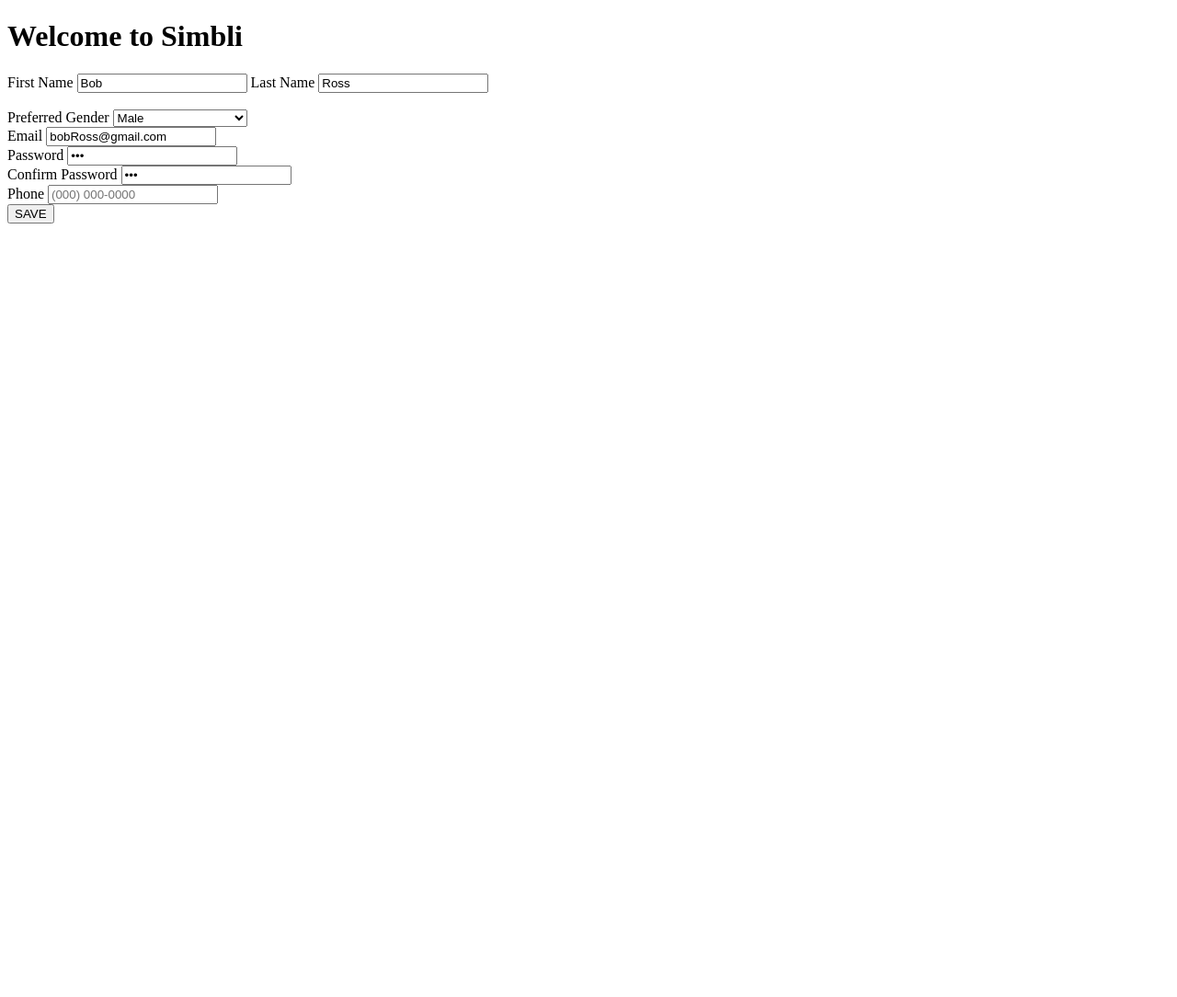
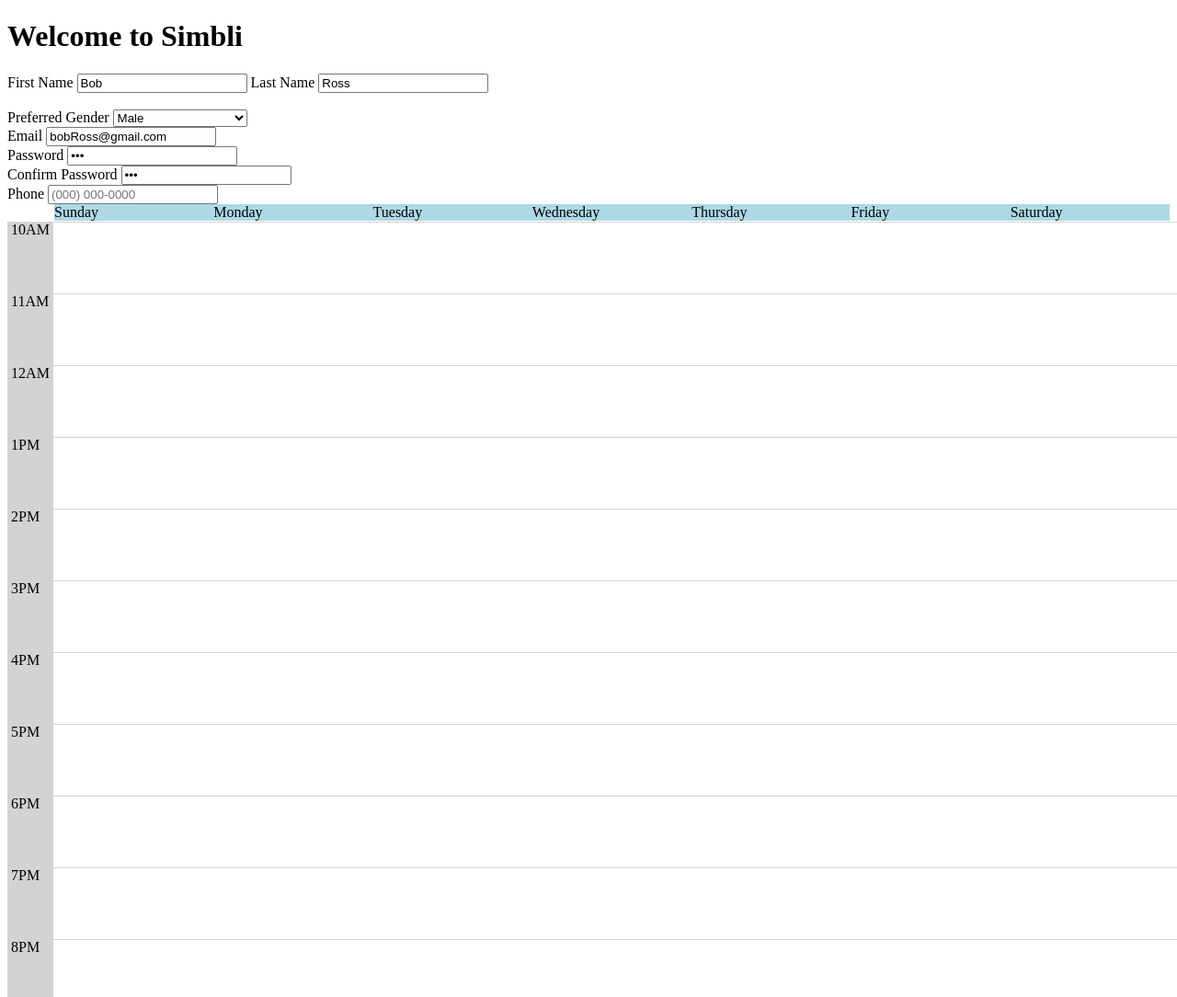
Before and after one commit to peilin314/simbli, a plain HTML site: page employeeInfo.html in a window 1280 px wide. Shown: the top 1084 px of the page at 92% size. Before the commit the page ends 800 px from the top, so only its background shows below. Drawn offline with Linux system fonts and the light colour scheme.

Commit message:
Added the general layout of the timetable for availability input

```diff
--- a/employeeInfo.html
+++ b/employeeInfo.html
@@ -7,26 +7,7 @@
     <meta name="viewport" content="width=device-width, initial-scale=1.0">
     <title>Simbli</title>
     <h1>Welcome to Simbli</h1>
-    <script type="text/javascript">
-
-      /*  function saveInfo() {
-            let firstN = document.getElementById("firstName").value;
-            let lastN = document.getElementById("lastName").value;
-            let email = document.getElementById("email").value;
-            let pw = document.getElementById("password").value;
-            let confirmPw = document.getElementById("confirmPw").value;
-            let phone = document.getElementById("phone").value;
-            if (pw != confirmPw) {
-                alert("Passwords do not match!");
-                return false;
-            }
-            let toPrint = `Name: ${firstN} ${lastN}
-            Email: ${email}
-            Phone number: ${phone}`;
-            document.write(toPrint);
-        } */
-
-    </script>
+    <link rel="stylesheet" href="style.css">
 </head>
 
 <body>
@@ -60,11 +41,46 @@
             <label for="phone">Phone</label>
             <input type="tel" id="phone" name="phone" placeholder="(000) 000-0000" pattern="[0-9]{3}-[0-9]{3}-[0-9]{4}">
         </div>
+        <div class="calendar-container">
+            <div class="header">
+                <ul class="weekdays">
+                    <li>Sunday</li>
+                    <li>Monday</li>
+                    <li>Tuesday</li>
+                    <li>Wednesday</li>
+                    <li>Thursday</li>
+                    <li>Friday</li>
+                    <li>Saturday</li>
+                </ul>
+
+            </div>
+
+            <div class="timeslots-container">
+                <ul class="timeslots">
+                    <div id="oHours"></div>
+                    <script>
+                        let openingHours = "", i;
+                        let hr = 10;
+                        let ampm = "AM";
+                        for(let i = 0; i < 13; i++) {
+                            if(hr > 12) {
+                                hr = 1;
+                                ampm = "PM";
+                            }
+                            openingHours = openingHours + "<li>" + hr + ampm + "</li><br>";
+                            hr++;
+                        }
+                        document.getElementById("oHours").innerHTML = openingHours;
+                    </script>
+                </ul>
+            </div>
+
+        </div>
+
        <!-- <button type="button" onclick="saveInfo()" id="saveBtn">SAVE</button> -->
         <button id="saveBtn">SAVE</button>
     </form>
-
-    <!-- The core Firebase JS SDK is always required and must be listed first -->
+<!-- The core Firebase JS SDK is always required and must be listed first -->
 <script src="https://www.gstatic.com/firebasejs/8.6.7/firebase-app.js"></script>
 <script src="https://www.gstatic.com/firebasejs/8.6.7/firebase-database.js"></script>
 
--- a/saveInfo.js
+++ b/saveInfo.js
@@ -9,6 +9,7 @@
 	// return -1;
 }
 let phone = document.getElementById("phone");
+
 const saveBtn = document.getElementById('saveBtn');
 // document.write(toPrint);
 
--- /dev/null
+++ b/style.css
@@ -0,0 +1,55 @@
+li {
+	list-style: none;
+}
+
+ul {
+	margin: 0;
+	padding: 0;
+}
+
+.calendar-container {
+	display: grid;
+	grid-template-columns: 50px auto;
+	grid-template-rows: auto;
+	gap: 1px 1px;
+	grid-template-areas:
+	". header"
+	"timeslots-container main";
+}
+
+.weekdays {
+	display: grid;
+	grid-template-columns: repeat(7, 1fr);
+	background: lightblue;
+}
+
+.header {
+	background: gray;
+	grid-area: header;
+}
+
+.timeslots-container {
+	background: lightgray;
+	grid-area: timeslots-container;
+	justify-content: left;
+}
+
+.timeslots {
+	display: flex;
+	flex-direction: column;
+	align-items: center;
+}
+
+.timeslots li {
+	min-height: 60px;
+}
+
+.timeslots li::after {
+	content: "";
+	position: absolute;
+	left: 10px;
+	width: 100%;
+	height: 1px;
+	background: lightgray;
+	z-index: 1;
+}
```
Also changed, not shown: firebaseCrap/firebase.json (renamed from firebase.json), firebaseCrap/firestore.indexes.json (renamed from firestore.indexes.json), firebaseCrap/package.json (renamed from package.json), 4 other files.
